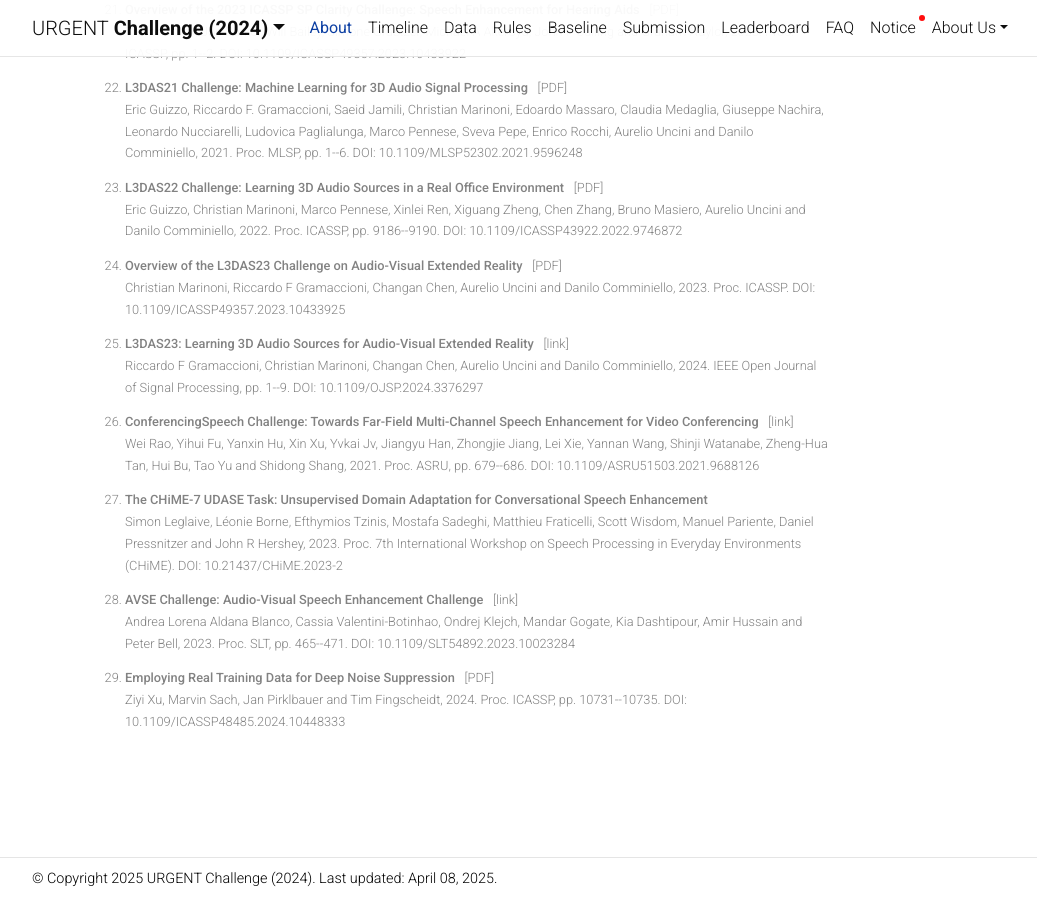
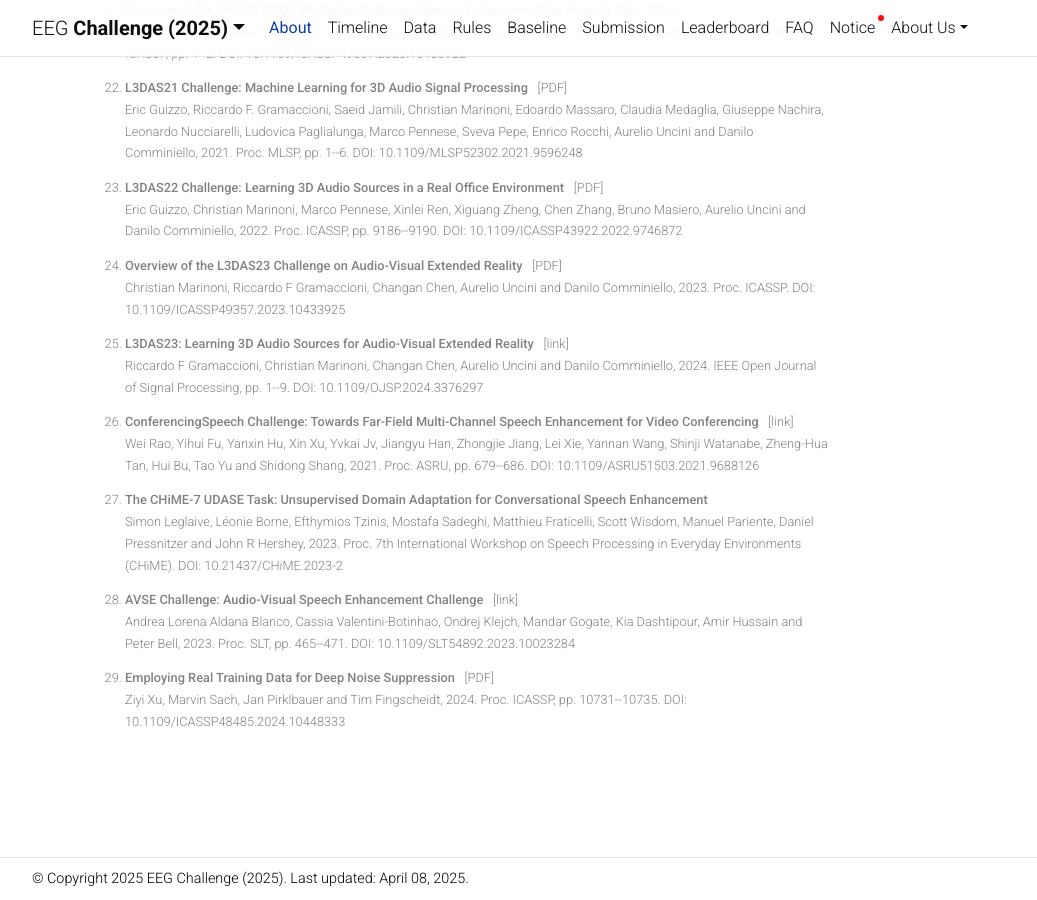
Before and after one commit to urgent-challenge/urgent2024, a Jekyll site: the page built from _pages/about.md, in a window 1280 px wide and 900 px high, scrolled down 4584 px. Shown: the whole window, without its empty margins (163-1200 px from the left). Built offline with Jekyll 4.4.1, drawn with Linux system fonts in a browser that asks for light colours; comment, search, counter and statistics services are not loaded; a style sheet for code colours, icons or effects is not loaded.

Commit message:
changing the config

```diff
--- a/_config.yml
+++ b/_config.yml
@@ -3,25 +3,23 @@
 # -----------------------------------------------------------------------------
 
 title: blank # the website title (if blank, full name will be used instead)
-first_name: URGENT
+first_name: EEG
 middle_name:
-last_name: Challenge (2024)
-year: 2024
-all_challenges:
-  2024: "/urgent2024/"
-  2025: "https://urgent-challenge.github.io/urgent2025/"
+last_name: Challenge (2025)
+year: 2025
 email: urgent.challenge@gmail.com
 description: Universality, Robustness, and Generalizability for EnhancemeNT # the ">" symbol means to ignore newlines until "footer_text:"
 
 footer_text: >
 
-keywords:  speech enhancement # add your own keywords or leave empty
+keywords:  EEG Decoding # add your own keywords or leave empty
 
 lang: en # the language of your site (for example: en, fr, cn, ru, etc.)
 icon: logo.jpg  # the emoji used as the favicon (alternatively, provide image name in /assets/img/)
 
-url: https://urgent-challenge.github.io # the base hostname & protocol for your site
-baseurl: /urgent2024 # the subpath of your site, e.g. /blog/
+url: eeg2025.github.io
+ # the base hostname & protocol for your site
+baseurl: /blog/ # the subpath of your site, e.g. /blog/
 last_updated: true # set to true if you want to display last updated in the footer
 impressum_path:  # set to path to include impressum link in the footer, use the same path as permalink in a page, helps to conform with EU GDPR
 
@@ -69,7 +67,7 @@ og_image: # The site-wide (default for all links) Open Graph preview image
 # Social integration
 # -----------------------------------------------------------------------------
 
-github_username: urgent-challenge # your GitHub user name
+github_username: eeg2025 # your GitHub user name
 gitlab_username: # your GitLab user name
 twitter_username: # your Twitter handle
 linkedin_username: # your LinkedIn user name
```
